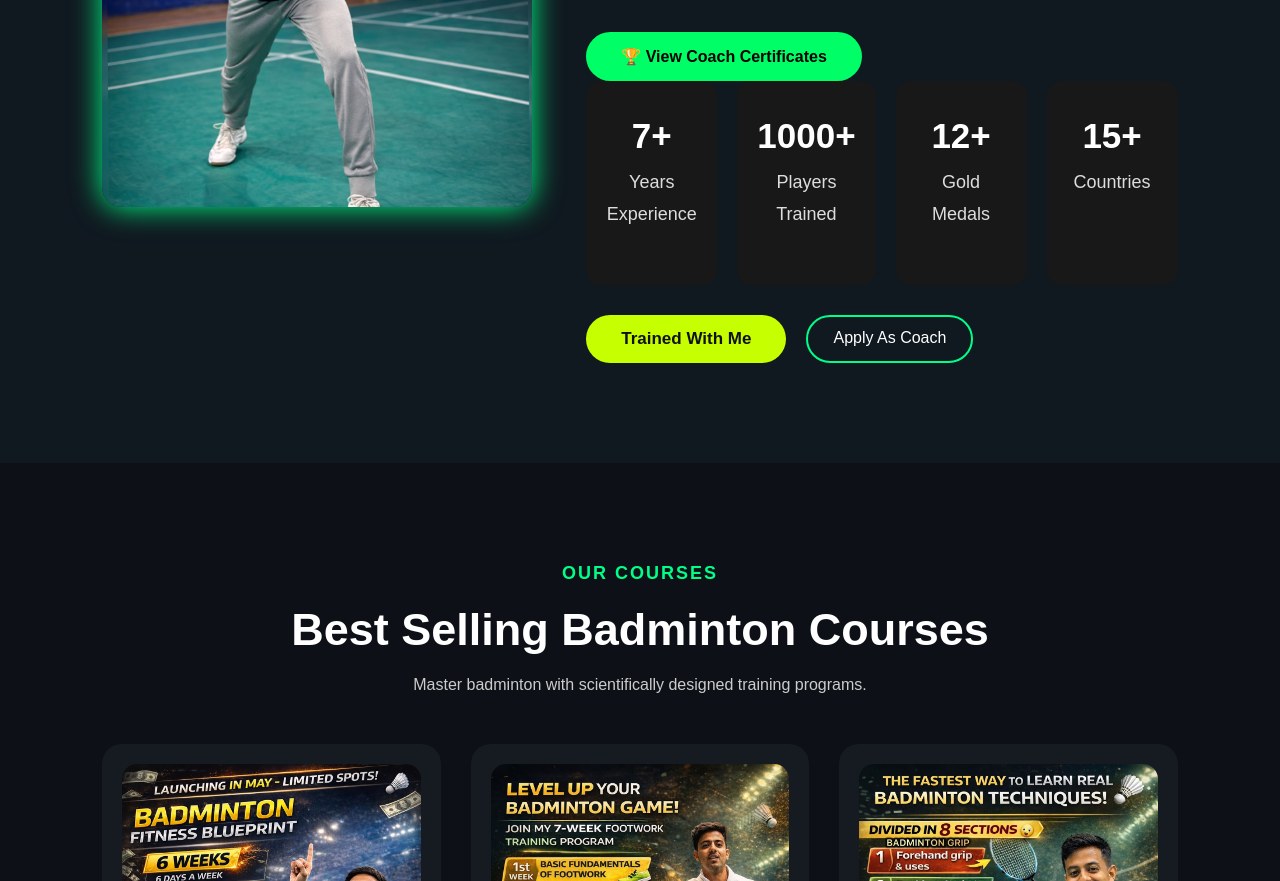
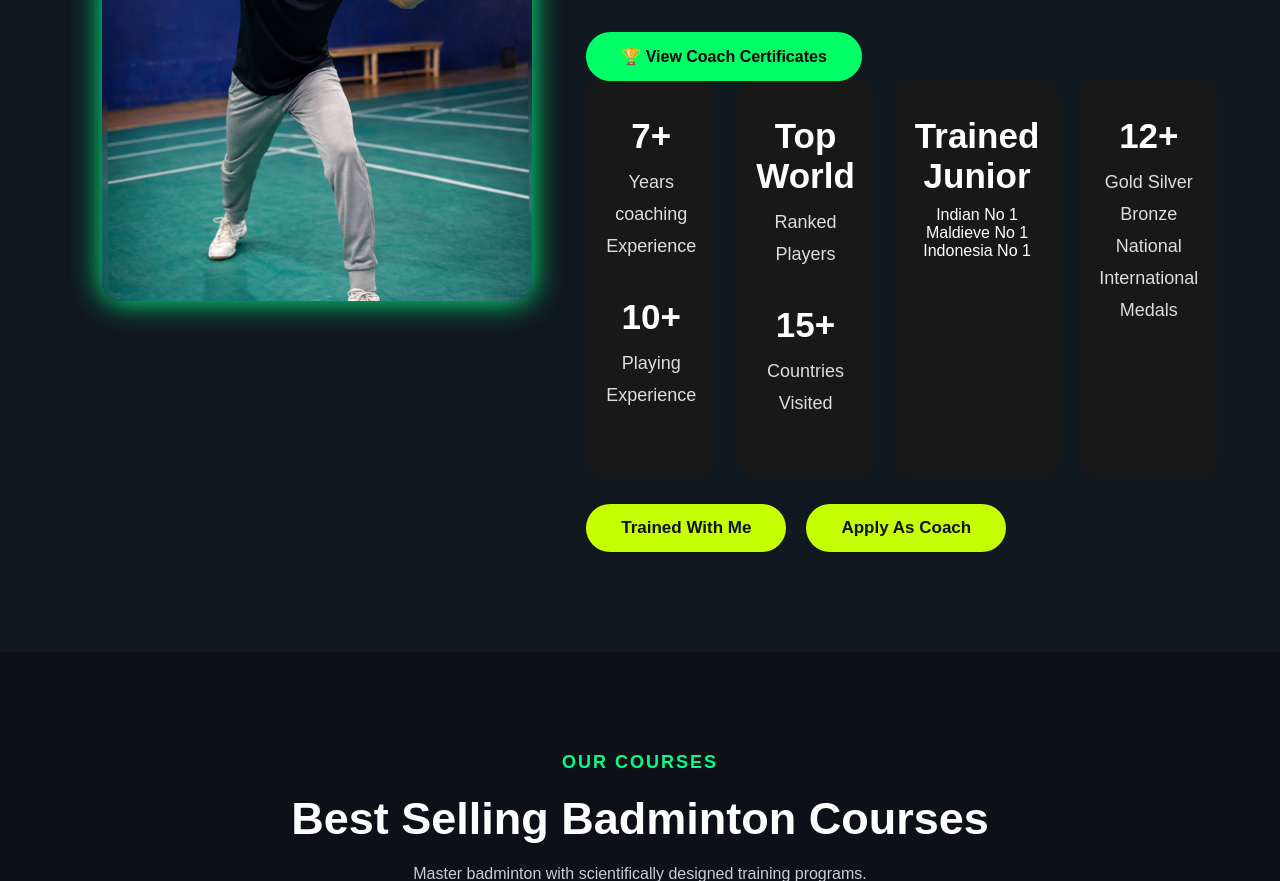
Before and after one commit to kamalshuttleracademy22/Kamal-Shuttler-Academy, a plain HTML site: page index.html in a window 1280 px wide. Shown: the part 1441-2322 px from the top of the page. Drawn offline with Linux system fonts and the light colour scheme.

Commit message:
update website

```diff
--- a/index.html
+++ b/index.html
@@ -141,15 +141,30 @@ with Kamal Shuttler Academy.
 
 <h2>7+</h2>
 
-<p>Years Experience</p>
+<p>Years coaching Experience</p>
+
+<h2> 10+ </h2>
+
+<p>Playing Experience</p>
 
 </div>
 
 <div class="box">
 
-<h2>1000+</h2>
+<h2>Top World </h2>
 
-<p>Players Trained</p>
+<p>Ranked Players</p>
+<h2>15+</h2>
+<p>Countries Visited</p>
+
+</div>
+
+<div class="box">
+
+<h2>Trained Junior </h2>
+Indian No 1
+Maldieve No 1
+Indonesia No 1
 
 </div>
 
@@ -157,15 +172,7 @@ with Kamal Shuttler Academy.
 
 <h2>12+</h2>
 
-<p>Gold Medals</p>
-
-</div>
-
-<div class="box">
-
-<h2>15+</h2>
-
-<p>Countries</p>
+<p>Gold Silver Bronze National International Medals</p>
 
 </div>
 
@@ -173,14 +180,11 @@ with Kamal Shuttler Academy.
 
 <div class="about-buttons">
 
-<a href="https://wa.me/918797072208"
-class="btn"
-target="_blank">
+<a href="#courses" class="btn">
 Trained With Me
 </a>
 
-<a href="mailto:owaishasankamal@icloud.com"
-class="btn2">
+<a href="#jobs" class="btn">
 Apply As Coach
 </a>
 
--- a/style.css
+++ b/style.css
@@ -1,3 +1,6 @@
+html{
+    scroll-behavior:smooth;
+}
 *{
 margin:0;
 padding:0;
```
